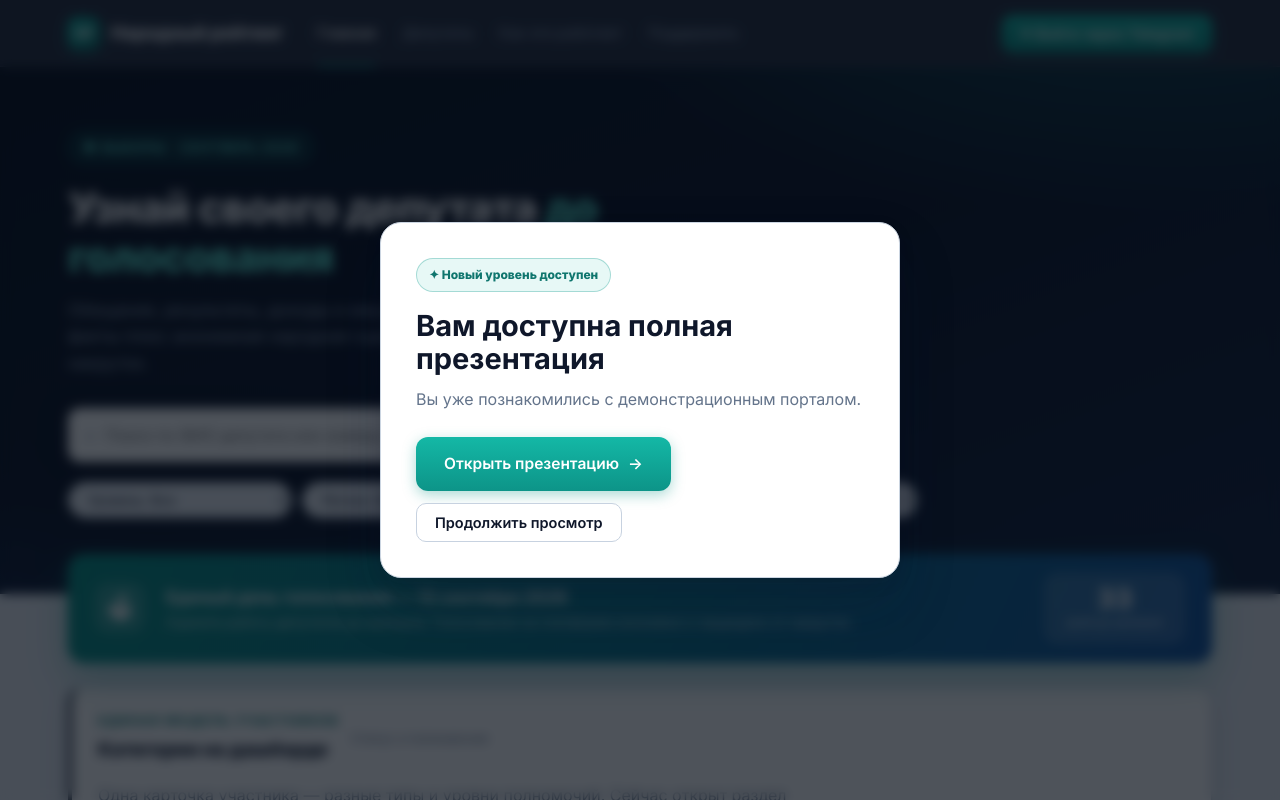
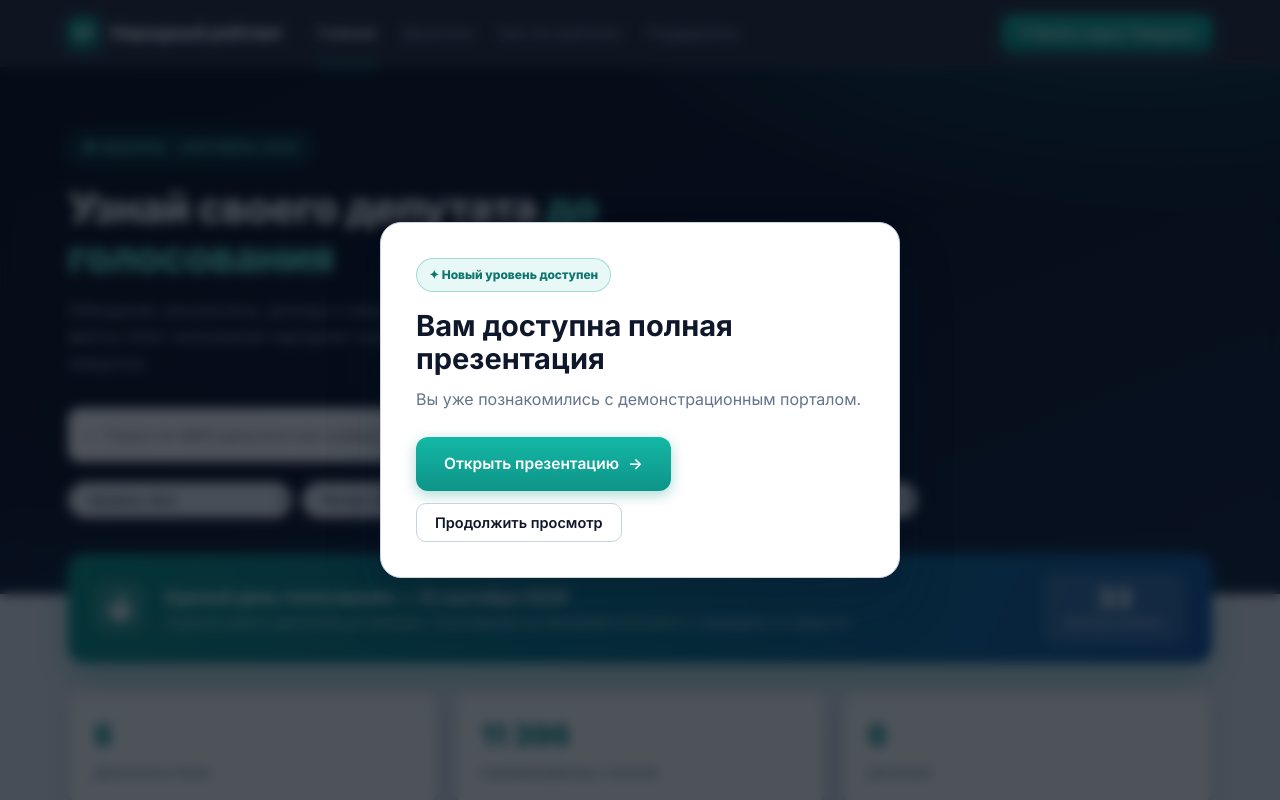
Before and after one commit to Staxan/Narodny-rating, a Next.js app in the folder apps/web/: page /demo in a window 1280 px wide. Shown: the top 800 px of the page. Built offline with nearby package versions, Linux system fonts and the light colour scheme.

Commit message:
fix: убрать лишние блоки с главной страницы демо

```diff
--- a/apps/web/src/app/demo/page.tsx
+++ b/apps/web/src/app/demo/page.tsx
@@ -3,9 +3,7 @@ import SiteFooter from "@/components/SiteFooter";
 import ElectionBanner from "@/components/ElectionBanner";
 import HomeTopList from "@/components/HomeTopList";
 import HeroFilters from "@/components/HeroFilters";
-import ParticipantCategories from "@/components/ParticipantCategories";
-import DataPipelineCard from "@/components/DataPipelineCard";
-import { ParticipantCardMeta, ParticipantCommunitySection } from "@/components/ExpandedPresentation";
+
 import { DEPUTIES, FEED_EVENTS, OVERVIEW_STATS, getLevelCounts } from "@/lib/mock-data";
 import Link from "next/link";
 
@@ -39,13 +37,6 @@ export default function HomePage() {
         {/* Баннер выборов */}
         <ElectionBanner />
 
-        {/* Универсальная модель участника и демонстрационный контур профиля */}
-        <ParticipantCategories />
-        <ParticipantCardMeta />
-        <ParticipantCommunitySection />
-
-        {/* Контур подготовки данных */}
-        <DataPipelineCard />
 
         {/* Статистика системы */}
         <div className="stats">
```
